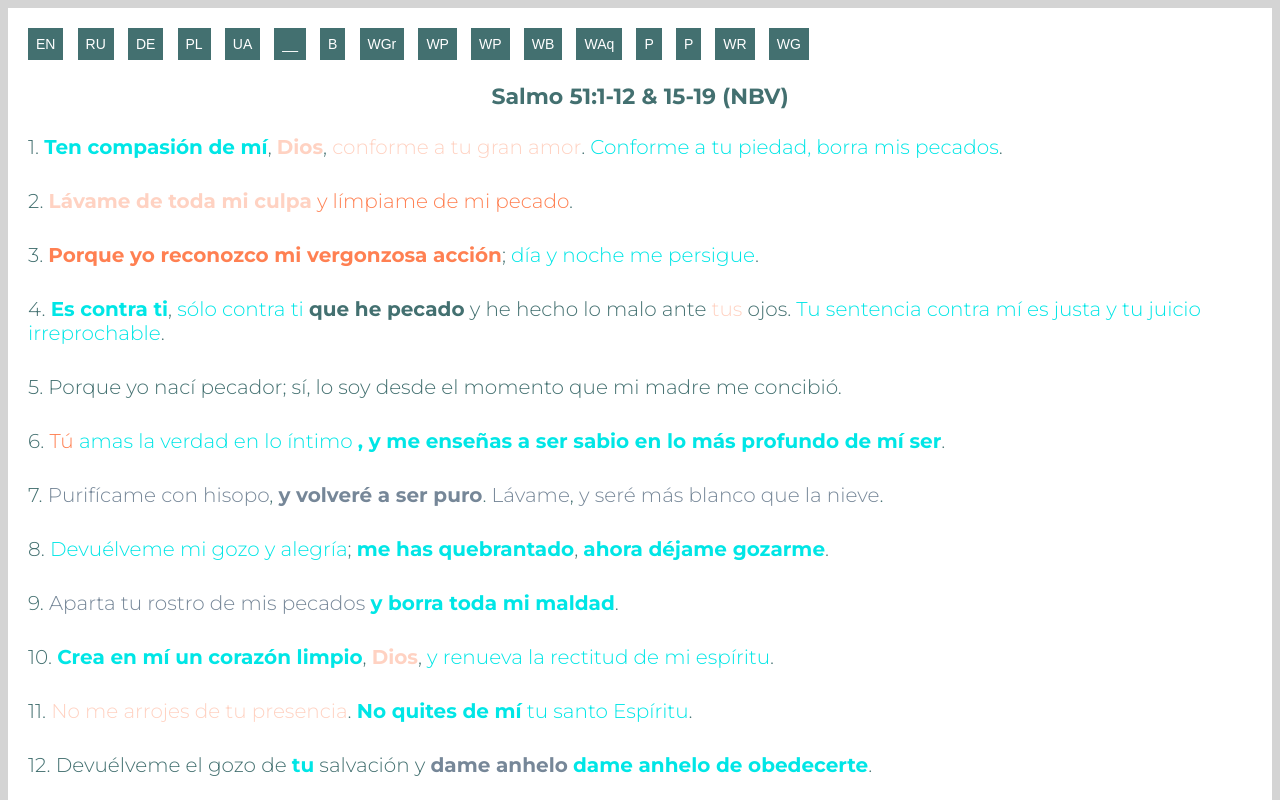
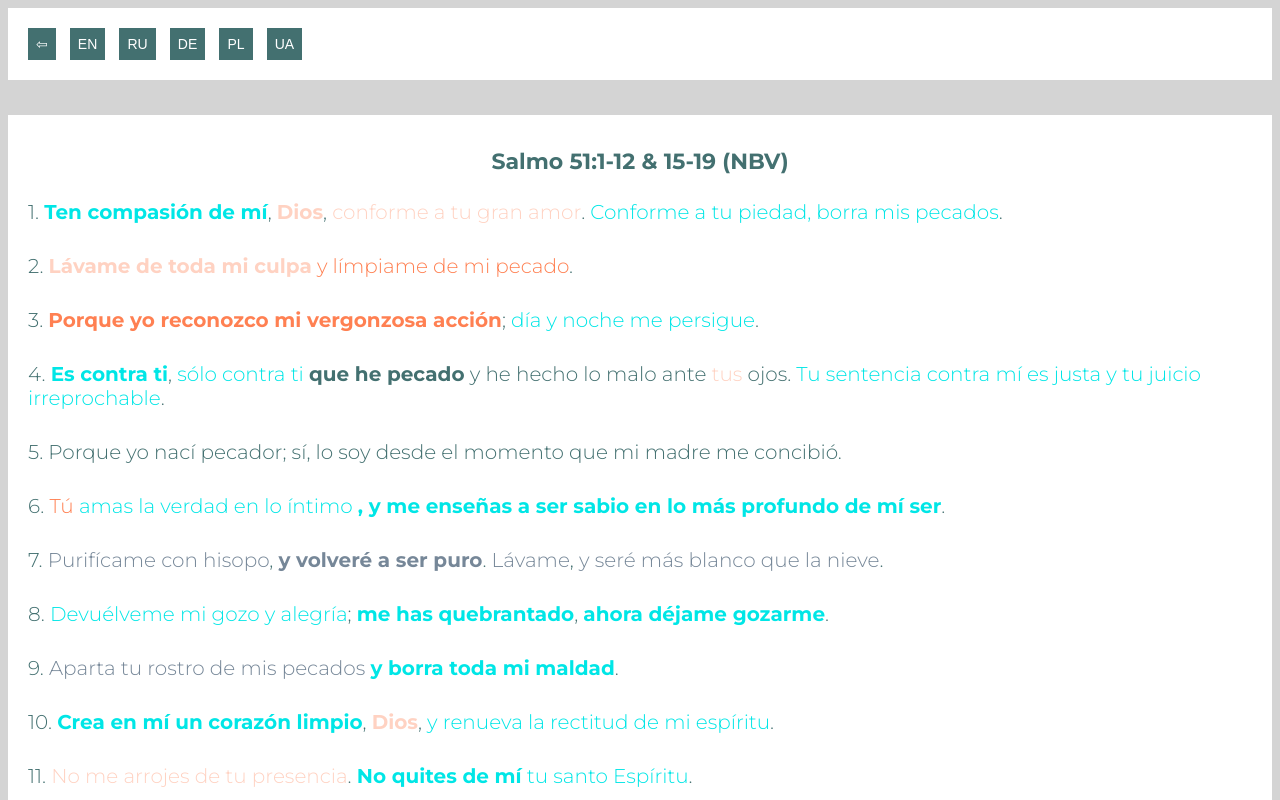
Before and after one commit to mr-front-end-dev/Bible-Verses-sgwaq--ES, a plain HTML site: page index.html in a window 1280 px wide. Shown: the top 800 px of the page. Drawn offline with Linux system fonts and the light colour scheme.

Commit message:
Updated index.html

```diff
--- a/index.html
+++ b/index.html
@@ -13,22 +13,17 @@
 <body class="body">
   <main class="main">
     <section class="section">
+      <button class="section__button"><a class="section__button--link" href="https://mr-front-end-dev.github.io/Bible-Verses-Psalms--ES/"><span class="section__button--size">&#x21e6;</span></a></button>
       <button class="section__button"><a class="section__button--link" href="https://mr-front-end-dev.github.io/Bible-Verses-sgwaq--EN/">EN</a></button>
       <button class="section__button"><a class="section__button--link" href="https://mr-front-end-dev.github.io/Bible-Verses-sgwaq--RU/">RU</a></button>
       <button class="section__button"><a class="section__button--link" href="https://mr-front-end-dev.github.io/Bible-Verses-sgwaq--DE/">DE</a></button>
       <button class="section__button"><a class="section__button--link" href="https://mr-front-end-dev.github.io/Bible-Verses-sgwaq--PL/">PL</a></button>
       <button class="section__button"><a class="section__button--link" href="https://mr-front-end-dev.github.io/Bible-Verses-sgwaq--UA/">UA</a></button>
-      <button class="section__button--underscore">__</button>
-      <button class="section__button"><a class="section__button--link" href="https://mr-front-end-dev.github.io/Bible-Verses-b--ES/">B</a></button>
-      <button class="section__button"><a class="section__button--link" href="https://mr-front-end-dev.github.io/Bible-Verses-white-green--ES/">WGr</a></button>
-      <button class="section__button"><a class="section__button--link" href="https://mr-front-end-dev.github.io/Bible-Verses-white-purple--ES/">WP</a></button>
-      <button class="section__button"><a class="section__button--link" href="https://mr-front-end-dev.github.io/Bible-Verses-white-pink--ES/">WP</a></button>
-      <button class="section__button"><a class="section__button--link" href="https://mr-front-end-dev.github.io/Bible-Verses-white-blue--ES/">WB</a></button>
-      <button class="section__button"><a class="section__button--link" href="https://mr-front-end-dev.github.io/Bible-Verses-white-aqua--ES/">WAq</a></button>
-      <button class="section__button"><a class="section__button--link" href="https://mr-front-end-dev.github.io/Bible-Verses-p--ES/">P</a></button>
-      <button class="section__button"><a class="section__button--link" href="https://mr-front-end-dev.github.io/Bible-Verses-pink--ES/">P</a></button>
-      <button class="section__button"><a class="section__button--link" href="https://mr-front-end-dev.github.io/Bible-Verses-white-red--ES/">WR</a></button>
-      <button class="section__button"><a class="section__button--link" href="https://mr-front-end-dev.github.io/Bible-Verses-white-grey--ES/">WG</a></button>
+    </section>
+  </main>
+  <div class="div__underline--lightgrey"></div>
+  <main class="main">
+    <section class="section">
         <h1 class="section__h1">Salmo 51:1-12 & 15-19 (NBV)</h1>
         <p class="section__paragraph">1. <span class="section--bold section__span--aqua--light">Ten compasión de mí</span>, <span class="section--bold section__span--coral--light">Dios</span>, <span class="section__span--coral--light">conforme a tu gran amor</span>. <span class="section__span--aqua--light">Conforme a tu piedad, borra mis pecados</span>.</p>
         <p class="section__paragraph">2. <span class="section--bold section__span--coral--light">Lávame de toda mi culpa</span> <span class="section__span--coral">y límpiame de mi pecado</span>.</p>
```
